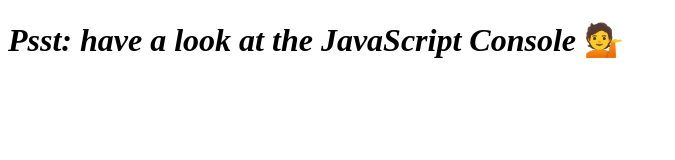
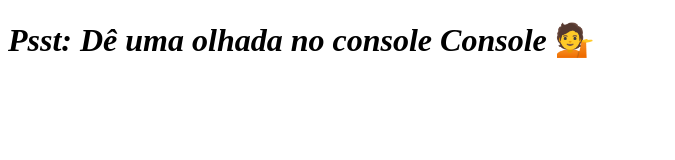
Before and after one commit to newlomar/array-cardio-day-1, a plain HTML site: page index.html in a window 1280 px wide. Shown: the whole page, without its empty margins (0-675 px from the left). Drawn offline with Linux system fonts and the light colour scheme.

Commit message:
Update index.html

```diff
--- a/index.html
+++ b/index.html
@@ -5,7 +5,7 @@
   <title>Array Cardio 💪</title>
 </head>
 <body>
-  <h1><em>Psst: have a look at the JavaScript Console</em> 💁</h1>
+  <h1><em>Psst: Dê uma olhada no console Console</em> 💁</h1>
   <script src="./script.js"></script>
 </body>
 </html>
```
